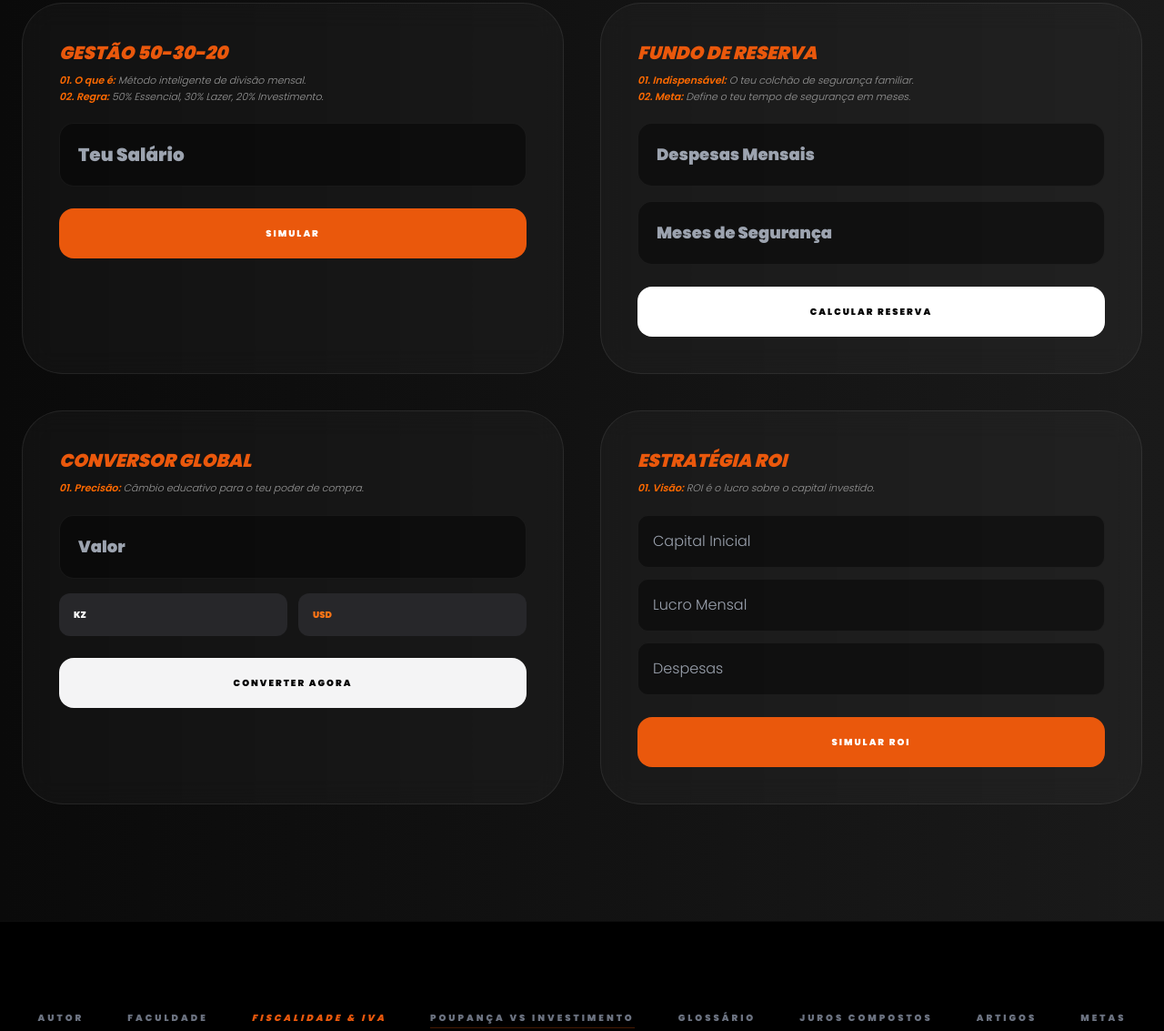
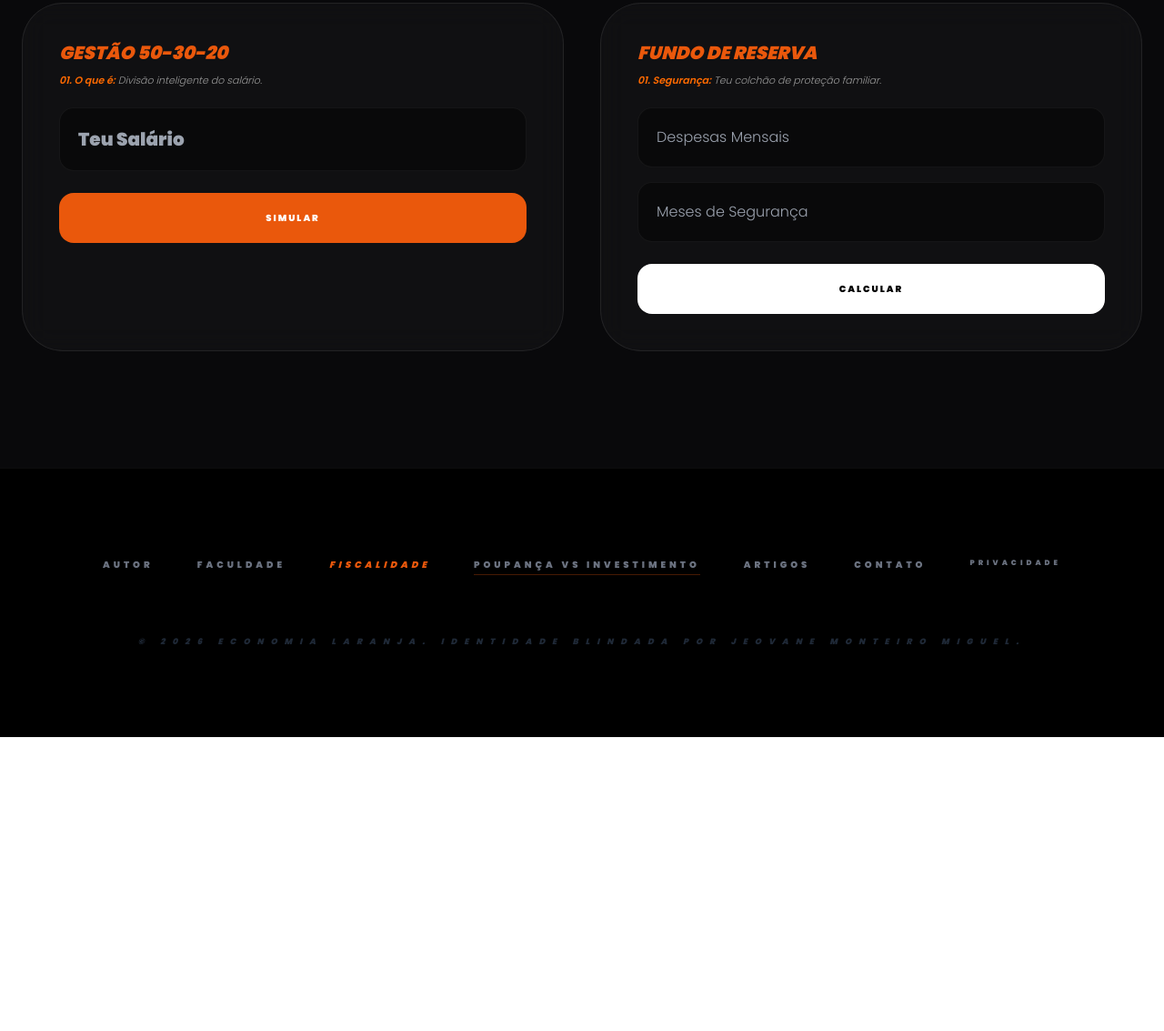
Before and after one commit to economialaranja2026/Economialaranja., a plain HTML site: page index.html in a window 1280 px wide. Shown: the part 1041-2174 px from the top of the page at 91% size. After the commit the page ends 1851 px from the top, so only its background shows below. Drawn offline with nearby package versions, Linux system fonts and the light colour scheme.

```diff
--- a/index.html
+++ b/index.html
@@ -4,6 +4,12 @@
     <meta charset="UTF-8">
     <meta name="viewport" content="width=device-width, initial-scale=1.0">
     <title>Economia Laranja | Jeovane Monteiro Miguel</title>
+
+    <!-- GOOGLE SEARCH CONSOLE (VERIFICAÇÃO DE ELITE) -->
+    <meta name="google-site-verification" content="cdyYsDooUFOSkkYKalLggqTgkGqnAUAmYqLaTNvhtI4" />
+
+    <!-- GOOGLE ADSENSE (CHAVE DE MONETIZAÇÃO) -->
+    <script async src="https://pagead2.googlesyndication.com/pagead/js/adsbygoogle.js?client=ca-pub-4054141673537383" crossorigin="anonymous"></script>
 
     <!-- FONTES, PWA E ESTILO -->
     <link href="https://fonts.googleapis.com/css2?family=Poppins:wght@300;600;900&display=swap" rel="stylesheet">
@@ -29,7 +35,6 @@
         }
         section { box-shadow: 0 0 15px rgba(255,106,0,0.1); }
         h2 { border-left: 5px solid #ff6a00; padding-left: 15px; text-transform: uppercase; }
-
         .card-glass {
             background: rgba(255, 255, 255, 0.03);
             backdrop-filter: blur(15px);
@@ -43,8 +48,8 @@
         .card-glass:hover { border-color: rgba(255, 106, 0, 0.5); transform: translateY(-8px); }
         .guide-text { font-size: 11px; line-height: 1.6; color: #999; margin-bottom: 20px; font-style: italic; }
         .guide-text b { color: #ff6a00; font-weight: 600; }
-        input::-webkit-inner-spin-button, select { -webkit-appearance: none; appearance: none; }
-        input, select { -webkit-user-select: text; user-select: text; }
+        input, select { -webkit-user-select: text; user-select: text; outline: none; }
+        input::-webkit-inner-spin-button { -webkit-appearance: none; }
     </style>
 </head>
 <body oncontextmenu="return false;">
@@ -55,10 +60,10 @@
             <span class="bg-orange-600 text-white text-[10px] font-black px-4 py-1.5 rounded-full uppercase tracking-[4px] mb-8 inline-block animate-pulse">
                 ● Inteligência de Elite • Jeovane Miguel
             </span>
-            <h1 class="text-6xl md:text-9xl font-black leading-tight uppercase tracking-tighter">
+            <h1 class="text-6xl md:text-9xl font-black leading-tight uppercase tracking-tighter italic text-left">
                 Estratégia para <br> <span class="text-orange-600">o teu sucesso.</span>
             </h1>
-            <p class="text-xl md:text-2xl text-gray-400 mt-8 max-w-2xl italic leading-relaxed font-light">
+            <p class="text-xl md:text-2xl text-gray-400 mt-8 max-w-2xl italic leading-relaxed font-light text-left">
                 Domina o teu futuro financeiro com as ferramentas de elite criadas por <br>
                 <span class="text-white border-b-2 border-orange-600 font-bold italic">Jeovane Monteiro Miguel.</span>
             </p>
@@ -75,133 +80,58 @@
     </header>
 
     <!-- SECÇÃO DE FERRAMENTAS -->
-    <section id="ferramentas" class="py-32 px-6">
+    <section id="ferramentas" class="py-32 px-6 bg-zinc-950">
         <div class="max-w-7xl mx-auto">
             <h2 class="text-gray-200 text-3xl font-black mb-20 text-left uppercase italic">Ecossistema de Inteligência</h2>
-
             <div class="grid grid-cols-1 md:grid-cols-2 gap-10">
-
                 <!-- 1. GESTÃO 50-30-20 -->
                 <div class="card-glass p-10 rounded-[45px]">
                     <div>
                         <h3 class="text-xl font-black mb-2 text-orange-600 uppercase text-left italic">Gestão 50-30-20</h3>
-                        <div class="guide-text">
-                            <p><b>01. O que é:</b> Método inteligente de divisão mensal.</p>
-                            <p><b>02. Regra:</b> 50% Essencial, 30% Lazer, 20% Investimento.</p>
-                        </div>
-                        <input type="number" id="salarioInput" placeholder="Teu Salário" class="w-full bg-black/40 border border-white/5 p-5 rounded-2xl text-xl font-bold text-orange-500 focus:border-orange-600 outline-none mb-6">
+                        <div class="guide-text"><p><b>01. O que é:</b> Divisão inteligente do salário.</p></div>
+                        <input type="number" id="salarioInput" placeholder="Teu Salário" class="w-full bg-black/40 border border-white/5 p-5 rounded-2xl text-xl font-bold text-orange-500 mb-6">
                         <button onclick="calcularRenda()" class="w-full bg-orange-600 text-white py-5 rounded-2xl font-black text-[10px] uppercase tracking-[2px]">Simular</button>
                     </div>
                     <div id="resultado" class="mt-8 space-y-2 hidden font-light text-left text-xs">
-                        <div class="flex justify-between border-b border-white/5 pb-1"><span>ESSENCIAL (50%)</span><span id="res-essencial"></span></div>
-                        <div class="flex justify-between border-b border-white/5 pb-1"><span>LAZER (30%)</span><span id="res-lazer"></span></div>
-                        <div class="flex justify-between"><span>INVESTIMENTO (20%)</span><span id="res-invest"></span></div>
+                        <div class="flex justify-between border-b border-white/5 pb-1"><span>ESSENCIAL</span><span id="res-essencial" class="font-bold text-white"></span></div>
+                        <div class="flex justify-between border-b border-white/5 pb-1"><span>LAZER</span><span id="res-lazer" class="font-bold text-white"></span></div>
+                        <div class="flex justify-between"><span>INVESTIMENTO</span><span id="res-invest" class="font-bold text-white"></span></div>
                     </div>
                 </div>
-
                 <!-- 2. FUNDO DE RESERVA -->
                 <div class="card-glass p-10 rounded-[45px]">
                     <div>
                         <h3 class="text-xl font-black mb-2 text-orange-600 uppercase text-left italic">Fundo de Reserva</h3>
-                        <div class="guide-text">
-                            <p><b>01. Indispensável:</b> O teu colchão de segurança familiar.</p>
-                            <p><b>02. Meta:</b> Define o teu tempo de segurança em meses.</p>
-                        </div>
-                        <input type="number" id="despesas" placeholder="Despesas Mensais" class="w-full bg-black/40 border border-white/5 p-5 rounded-2xl text-lg font-bold mb-4 outline-none">
-                        <input type="number" id="meses" placeholder="Meses de Segurança" class="w-full bg-black/40 border border-white/5 p-5 rounded-2xl text-lg font-bold mb-6 outline-none">
-                        <button onclick="calcularReserva()" class="w-full bg-white text-black py-5 rounded-2xl font-black text-[10px] uppercase tracking-[2px]">Calcular Reserva</button>
+                        <div class="guide-text"><p><b>01. Segurança:</b> Teu colchão de proteção familiar.</p></div>
+                        <input type="number" id="despesas" placeholder="Despesas Mensais" class="w-full bg-black/40 border border-white/5 p-5 rounded-2xl mb-4 text-white">
+                        <input type="number" id="meses" placeholder="Meses de Segurança" class="w-full bg-black/40 border border-white/5 p-5 rounded-2xl mb-6 text-white">
+                        <button onclick="calcularReserva()" class="w-full bg-white text-black py-5 rounded-2xl font-black text-[10px] uppercase tracking-[2px]">Calcular</button>
                     </div>
-                    <div id="resultadoReservaBox" class="mt-8 p-8 bg-orange-600 rounded-[30px] hidden text-left italic">
-                        <div id="resultadoReserva"></div>
-                    </div>
-                </div>
-
-                <!-- 3. CONVERSOR GLOBAL -->
-                <div class="card-glass p-10 rounded-[45px]">
-                    <div>
-                        <h3 class="text-xl font-black mb-2 text-orange-600 uppercase text-left italic">Conversor Global</h3>
-                        <div class="guide-text"><p><b>01. Precisão:</b> Câmbio educativo para o teu poder de compra.</p></div>
-                        <input type="number" id="valorMoeda" placeholder="Valor" class="w-full bg-black/40 border border-white/5 p-5 rounded-2xl text-lg font-bold mb-4 outline-none">
-                        <div class="grid grid-cols-2 gap-3 mb-6">
-                            <select id="moedaOrigem" class="bg-zinc-800 p-4 rounded-xl text-[10px] font-black uppercase text-left"><option value="KZ">KZ</option><option value="USD">USD</option><option value="EUR">EUR</option><option value="BRL">BRL</option></select>
-                            <select id="moedaDestino" class="bg-zinc-800 p-4 rounded-xl text-[10px] font-black text-orange-500 uppercase text-left"><option value="USD">USD</option><option value="KZ">KZ</option><option value="EUR">EUR</option><option value="BRL">BRL</option></select>
-                        </div>
-                        <button onclick="converterMoeda()" class="w-full bg-zinc-100 text-black py-5 rounded-2xl font-black text-[10px] uppercase tracking-[2px]">Converter Agora</button>
-                    </div>
-                    <div id="boxMoeda" class="mt-8 p-6 bg-zinc-900 rounded-[30px] hidden text-center italic"><p id="resultadoMoeda" class="font-bold text-orange-500"></p></div>
-                </div>
-
-                <!-- 4. SIMULADOR ROI -->
-                <div class="card-glass p-10 rounded-[45px]">
-                    <div>
-                        <h3 class="text-xl font-black mb-2 text-orange-600 uppercase text-left italic">Estratégia ROI</h3>
-                        <div class="guide-text"><p><b>01. Visão:</b> ROI é o lucro sobre o capital investido.</p></div>
-                        <input type="number" id="capital" placeholder="Capital Inicial" class="w-full bg-black/40 border border-white/5 p-4 rounded-xl mb-3 outline-none">
-                        <input type="number" id="lucroMensal" placeholder="Lucro Mensal" class="w-full bg-black/40 border border-white/5 p-4 rounded-xl mb-3 outline-none">
-                        <input type="number" id="despesasNegocio" placeholder="Despesas" class="w-full bg-black/40 border border-white/5 p-4 rounded-xl mb-6 outline-none">
-                        <button onclick="simularNegocio()" class="w-full bg-orange-600 text-white py-5 rounded-2xl font-black text-[10px] uppercase tracking-[2px]">Simular ROI</button>
-                    </div>
-                    <div id="boxNegocio" class="mt-8 p-8 bg-zinc-900 rounded-[30px] hidden text-left leading-relaxed text-xs font-light italic">
-                        <div id="resultadoNegocio"></div>
-                    </div>
+                    <div id="resultadoReservaBox" class="mt-8 p-8 bg-orange-600 rounded-[30px] hidden text-left italic"><div id="resultadoReserva"></div></div>
                 </div>
             </div>
         </div>
     </section>
 
-    <!-- FOOTER UNIFICADO COM FISCALIDADE -->
+    <!-- FOOTER UNIFICADO -->
     <footer class="py-24 px-6 border-t border-white/5 text-center bg-black leading-loose">
-        <div class="flex flex-wrap justify-center gap-8 md:gap-12 mb-16 text-[10px] font-black uppercase tracking-[3px] text-gray-500">
+        <div class="flex flex-wrap justify-center gap-8 md:gap-12 mb-16 text-[10px] font-black uppercase tracking-[4px] text-gray-500">
             <a href="sobre.html" class="hover:text-orange-500 transition">Autor</a>
             <a href="faculdade.html" class="hover:text-orange-500 transition">Faculdade</a>
-            <a href="fiscalidade.html" class="hover:text-orange-500 transition text-orange-600 font-bold italic">Fiscalidade & IVA</a>
+            <a href="fiscalidade.html" class="hover:text-orange-500 transition text-orange-600 italic">Fiscalidade</a>
             <a href="pilares.html" class="hover:text-orange-500 transition border-b border-orange-600/30">Poupança vs Investimento</a>
-            <a href="glossario.html" class="hover:text-orange-500 transition">Glossário</a>
-            <a href="juros.html" class="hover:text-orange-500 transition">Juros Compostos</a>
-            <a href="artigos.html" class="hover:text-orange-500 transition">Artigos</a>
-            <a href="poupanca.html" class="hover:text-orange-500 transition">Metas</a>
-            <a href="credito.html" class="hover:text-orange-500 transition">Crédito</a>
+            <a href="artigos.html" class="hover:text-orange-500 transition font-bold">Artigos</a>
             <a href="contato.html" class="hover:text-orange-500 transition font-black">Contato</a>
+            <a href="privacidade.html" class="hover:text-orange-500 transition text-[8px]">Privacidade</a>
         </div>
-        <p class="text-gray-800 text-[9px] uppercase tracking-[8px] font-black italic">© 2026 Economia Laranja. Criado e Blindado por Jeovane Monteiro Miguel.</p>
+        <p class="text-gray-800 text-[9px] uppercase tracking-[8px] font-black italic">© 2026 Economia Laranja. Identidade Blindada por Jeovane Monteiro Miguel.</p>
     </footer>
 
     <script>
-        /* PROTEÇÃO RÍGIDA CONTRA INSPEÇÃO E CÓPIA */
-        document.onkeydown = function(e) {
-            if(e.keyCode == 123 || (e.ctrlKey && e.shiftKey && (e.keyCode == 'I'.charCodeAt(0) || e.keyCode == 'J'.charCodeAt(0))) || (e.ctrlKey && e.keyCode == 'U'.charCodeAt(0))) {
-                return false;
-            }
-        };
-
-        /* LÓGICA DAS CALCULADORAS */
-        function calcularRenda() {
-            const s = document.getElementById('salarioInput').value;
-            if (s > 0) { document.getElementById('resultado').classList.remove('hidden'); document.getElementById('res-essencial').innerText = (s*0.5).toLocaleString() + " -"; document.getElementById('res-lazer').innerText = (s*0.3).toLocaleString() + " -"; document.getElementById('res-invest').innerText = (s*0.2).toLocaleString() + " -"; }
-        }
-        function calcularReserva() {
-            const d = parseFloat(document.getElementById("despesas").value), m = parseFloat(document.getElementById("meses").value);
-            if (d && m) { const t = d * m, p = t / 6; document.getElementById("resultadoReservaBox").classList.remove('hidden'); document.getElementById("resultadoReserva").innerHTML = `TOTAL: <span class='text-white font-bold'>${t.toLocaleString()} -</span><br>PLANO 6 MESES: <span class='text-white font-bold'>${p.toLocaleString()} /mês</span>`; }
-        }
-        function converterMoeda() {
-            var v = parseFloat(document.getElementById("valorMoeda").value), o = document.getElementById("moedaOrigem").value, d = document.getElementById("moedaDestino").value;
-            if (isNaN(v)) return;
-            var t = { KZ: 1, USD: 850, EUR: 920, BRL: 170 };
-            var r = (v * t[o]) / t[d];
-            document.getElementById("boxMoeda").classList.remove('hidden');
-            document.getElementById("resultadoMoeda").innerHTML = "CONVERTIDO: " + r.toFixed(2).toLocaleString() + " " + d;
-        }
-        function simularNegocio() {
-            var cap = parseFloat(document.getElementById("capital").value), lucM = parseFloat(document.getElementById("lucroMensal").value), des = parseFloat(document.getElementById("despesasNegocio").value);
-            if (isNaN(cap) || isNaN(lucM) || isNaN(des)) return;
-            var lucL = lucM - des;
-            if (lucL <= 0) { document.getElementById("boxNegocio").classList.remove('hidden'); document.getElementById("resultadoNegocio").innerHTML = "NEGÓCIO INVIÁVEL"; return; }
-            var mMilhao = 1000000 / lucL, roi = (lucL / cap) * 100;
-            document.getElementById("boxNegocio").classList.remove('hidden');
-            document.getElementById("resultadoNegocio").innerHTML = `LUCRO LÍQUIDO: ${lucL.toLocaleString()} -<br>ROI: ${roi.toFixed(2)}% /mês<br>ATÉ O MILHÃO: ${mMilhao.toFixed(1)} Meses`;
-        }
-
+        document.onkeydown = function(e) { if(e.keyCode == 123 || (e.ctrlKey && e.shiftKey && (e.keyCode == 'I'.charCodeAt(0) || e.keyCode == 'J'.charCodeAt(0))) || (e.ctrlKey && e.keyCode == 'U'.charCodeAt(0))) return false; };
+        function calcularRenda() { const s = document.getElementById('salarioInput').value; if (s > 0) { document.getElementById('resultado').classList.remove('hidden'); document.getElementById('res-essencial').innerText = (s*0.5).toLocaleString() + " -"; document.getElementById('res-lazer').innerText = (s*0.3).toLocaleString() + " -"; document.getElementById('res-invest').innerText = (s*0.2).toLocaleString() + " -"; } }
+        function calcularReserva() { const d = parseFloat(document.getElementById("despesas").value), m = parseFloat(document.getElementById("meses").value); if (d && m) { const t = d * m, p = t / 6; document.getElementById("resultadoReservaBox").classList.remove('hidden'); document.getElementById("resultadoReserva").innerHTML = `TOTAL: <span class='text-white font-bold'>${t.toLocaleString()} -</span><br>PLANO 6 MESES: <span class='text-white font-bold'>${p.toLocaleString()} /mês</span>`; } }
         if ('serviceWorker' in navigator) { navigator.serviceWorker.register('sw.js'); }
     </script>
 </body>
-        </html>
+</html>
```
